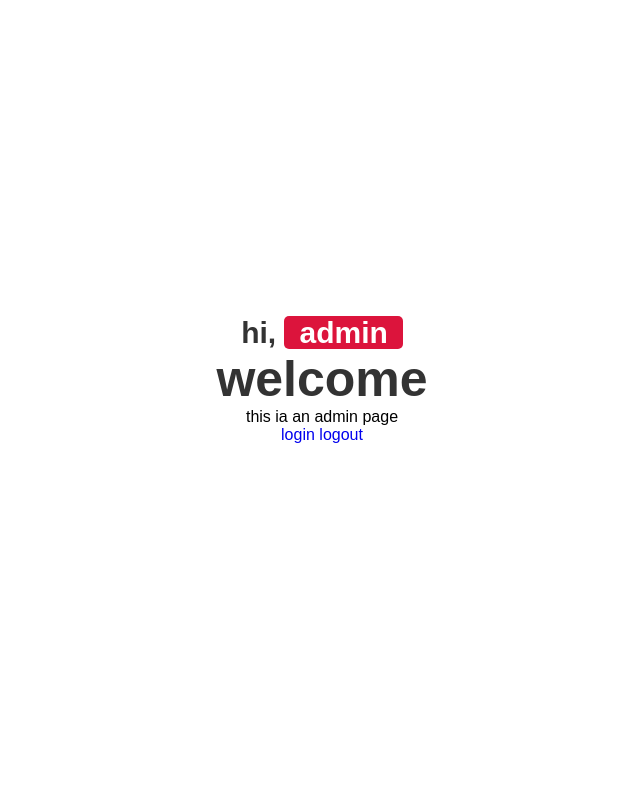
After one commit to samarthpathak25/car-rental-project, a PHP site: page /login.html in a window 1280 px wide. The commit adds this page. Shown: the whole page, without its empty margins (318-958 px from the left). Run offline with PHP 8.4, Linux system fonts and the light colour scheme.

Commit message:
Add files via upload

```diff
--- /dev/null
+++ b/login.html
@@ -0,0 +1,24 @@
+<!DOCTYPE html>
+<html>
+    <head>
+        <meta charset="UTF-8">
+        <!-- <meta http-equiv="x-ua-Compatible" content="IE=edge">  -->
+        <meta name="viewport" content="width=device-width, intial-scale=1.0">
+        <title>admin_page</title>
+
+          <link rel="stylesheet" href="style.css">
+    </head>
+    <body>
+        <div class="container">
+            <div class="content">
+                <h3>hi, <span>admin</span></h3>
+                <h1>welcome <span></span></h1>
+                <p>this ia an admin page</p>
+<a href="login_form.php" class="login"></a>
+                <a href="register_form.php" class="btn">login</a>
+                <a href="logout.php" class="btn">logout</a>
+
+            </div>
+        </div>
+    </body>
+</html>
--- a/style.css
+++ b/style.css
@@ -1,282 +1,50 @@
 
+*{
+    font-family: 'Poppins',sans-serif;
+    margin:0; padding:0;
+    box-sizing: border-box;
+    outline:none; border:none;
+    text-decoration: none;
+}
 
-/* coustm property */
-:root{
+.container{
+    min-height: 100vh;
+    display: flex;
+    align-items: center;
+    justify-content: center;
+    padding:20px;
 
-    /* color */
+padding-bottom: 60px;
+}
 
-    --pale-purple-pantone: hsl(262, 63%, 92%);
-    --medium-sea-green: hsl(152, 63%, 43%);
-    --lavender-blush: hsl(336, 35%, 92%);
-    --carolina-blue: hsl(204, 91%, 53%);
-    --columbia-blue: hsl(204, 92%, 90%);
-    --alice-blue-1: hsl(216, 38%, 95%);
-    --alice-blue-2: hsl(216, 75%, 97%);
-    --alice-blue-3: hsl(216, 38%, 95%);
-    --alice-blue-4: hsl(217, 33%, 92%);
-    --independence: hsl(219, 21%, 39%);
-    --deep-cerise: hsl(329, 63%, 52%);
-    --eerie-black: hsl(210, 11%, 15%);
-    --space-cadet: hsl(240, 22%, 25%);
-    --blue-jeans: hsl(204, 80%, 63%);
-    --slate-blue: hsl(262, 60%, 57%);
-    --beau-blue: hsl(208, 86%, 92%);
-    --honey-dew: hsl(152, 48%, 89%);
-    --mimi-pink: hsl(329, 63%, 90%);
-    --red-salsa: hsl(0, 79%, 63%);
-    --sapphire: hsl(211, 100%, 35%);
-    --manatee: hsl(219, 14%, 60%);
-    --white: hsl(0, 0%, 100%);
+.container .content{
+    text-align: center
+}
 
-    --gradient: linear-gradient(to top, var(--alice-blue-2), var(--alice-blue-3));
+.container .content h3{
+    font-size: 30px;
+    color: #333;
+}
 
-    /* typograghy */
+.container .content h3 span{
+    background: crimson;
+    color:#fff;
+    border-radius: 5px;
+    padding:0 15px;
+}
 
-    --ff-nunito: 'Nunito', sans-serif;
-    --ff-open-sans: 'Open Sans', sans-serif;
+.container .content h1{
+    font-size:  50px;
+    color:#333;
+}
 
-    --fs-1: 2.125rem;
-    --fs-2: 1.875rem;
-    --fs-3: 1.5rem;
-    --fs-4: 1.375rem;
-    --fs-5: 1.125rem;
-    --fs-6: 0.875rem;
-    --fs-7: 0.625rem;
-
-    --fw-400: 400;
-    --fw-600: 600;
-
-    /* Transition */
-
-    --transition: 0.5s ease;
-
-    /* Spacing */
-    --section-padding: 50px;
-
-    /* Radius */
-    --radius-10: 10px;
-    --radius-14: 14px;
-    --radius-18: 18px;
-
-    /* Shadow */
-    --shadow-1: 3px 3px 9px hsla(240, 14%, 69%, 0.2);
-    --shadow-2: 3px 3px 9px hsla(204, 92%, 59%, 0.3);
+.container .content h1 span{
+    color:crimson;
 
 
 }
 
-
-/* reset */
-
-*,*::before,*::after{
-margin : 0;
-padding: 0;
-box-sizing: border-box;
-
+.container .content p{
+    font-size: 20 px;
+    margin-bottom: 20;
 }
-
-li { list-style: none;}
-
-a{ text-decoration: none;}
-
-a,
-img,
-span,
-label,
-input,
-button,
-ion-icon { display: block ; }
-
-button,
-input {
-    background: none;
-    border: none;
-    font : inherit;
-}
-
-button{ cursor: pointer; }
-
-input { width: 100% }
-
-ion-icon { pointer-events: none; }
-
-
-html{
-    font-family: var(--ff-open-sans);
-    color: var(--eerie-black);
-    font-size:1rem;
-    line-height: 1.5;
-    scroll-behavior: smooth;
- }
-
- body{
-background: var(--alice-blue-1);
-overflow-x: hidden;
-
-}
-
-::-webkit-scrollbar {
-width: 15px;
-height: 10px;
-}
-
-::-webkit-scrollbar-track{background: var(--white);}
-
-::-webkit-scrollbar-thumb {
-background: hsla(240, 14%, 69%, 0.3);
-border: 2px solid var(--white)
-}
-
-::-webkit-scrollbar-thumb:hover { background: hsla(240, 14%, 60%, 0.5); }
-
-
-
-/* reused style */
-
-.container{ padding-inline: 15px; }
-
-button, a { transition: var(--transition); }
-
-.btn {
-    position: relative;
-    background: var(--background, var(--carolina-blue));
-    color: var(--color, var(--white));
-    min-width: var(--width, 40px);
-    min-height: var(--height, 40px);
-    padding: 5px;
-    display: grid;
-    place-items: center;
-    border-radius: var(--radius-14);
-    font-family: var(--ff-nunito);
-    font-size: var(--fs-6);
-    font-weight: var(--fw-600);
-    overflow: hidden;
-  }
-
-
-.btn ion-icon{
-    font-size: 22px;
-    --ionicon-stroke-width:40px;
-}
-
-.btn::before{
-    content:"";
-    position: absolute;
-    inset:0 ;
-    background:linear-gradient(to right, hsla(0,0%,100%,0.4),transparent) ;
-    opacity: 0;
-    pointer-events: none;
-    transition: var(--transition);
-}
-
-    .btn:is(:hover, :focus) { box-shadow: var(--shadow-2); }
-
-    .btn:is(:hover, :focus)::before { opacity: 1; }
-
-
-/* header */
-
-
-
-.header {
-  background: var(--alice-blue-1);
-  position: fixed;
-  top: 0;
-  left: 0;
-  width: 100%;
-  transition: var(--transition);
-  z-index: 4;
-}
-
-.header.active { box-shadow: var(--shadow-1); }
-
-.header .container {
-  height: 70px;
-  display: flex;
-  justify-content: space-between;
-  align-items: center;
-}
-
-.header-actions {
-    display: flex;
-    align-items: center;
-    gap: 20px;
-}
-
-.header-actions .btn span { display: none; }
-
-.user-btn {
-  --color: var(--independence);
-  --background: var(--white);
-  --shadow-2: var(--shadow-1);
-  box-shadow: var(--shadow-1);
-}
-
-.nav-toggle-btn span {
-  background: var(--independence);
-  width: 22px;
-  height: 2px;
-  border-radius: 2px;
-  margin-block: 8px;
-  transform-origin: right;
-  transition: var(--transition);
-}
-
-.nav-toggle-btn span.two { transform: scaleX(0.7); }
-
-.nav-toggle-btn span.three { transform: scaleX(0.4); }
-
-.nav-toggle-btn:is(:hover, :focus) span { background: var(--carolina-blue); }
-
-  .nav-toggle-btn .active span{
-    transform: scaleX(1);
-    background: var(--carolina-blue);
-  }
-
-  .navbar {
-    background: var(--alice-blue-1);
-    position: fixed;
-    top: 70px;
-    bottom: 0;
-    right: -260px;
-    max-width: 260px;
-    width: 100%;
-    padding: 20px 25px;
-    border: 1px solid var(--white);
-    box-shadow: var(--shadow-1);
-    visibility: hidden;
-    transition: 0.25s cubic-bezier(0.51, 0.03, 0.64, 0.28);
-  }
-
-  .navbar.active {
-    visibility: visible;
-    transform: translateX(-100%);
-    transition: 0.5s cubic-bezier(0.33, 0.85, 0.56, 1.02);
-  }
-
-  .navbar-link {
-    color: var(--independence);
-    font-family: var(--ff-nunito);
-    font-size: var(--fs-6);
-    padding-block: 5px;
-    margin-bottom: 15px;
-  }
-
-  .navbar-link:is(:hover, :focus) { color: var(--carolina-blue); }
-
-  .overlay {
-    position: fixed;
-    top: 70px;
-    background: hsl(216, 38%, 95%);
-    left: 0;
-    right: 0;
-    bottom: 0;
-    opacity: 0;
-    pointer-events: none;
-    transition: var(--transition);
-  }
-
-  .overlay.active {
-    opacity: 0.7;
-    pointer-events: all;
-  }
```
